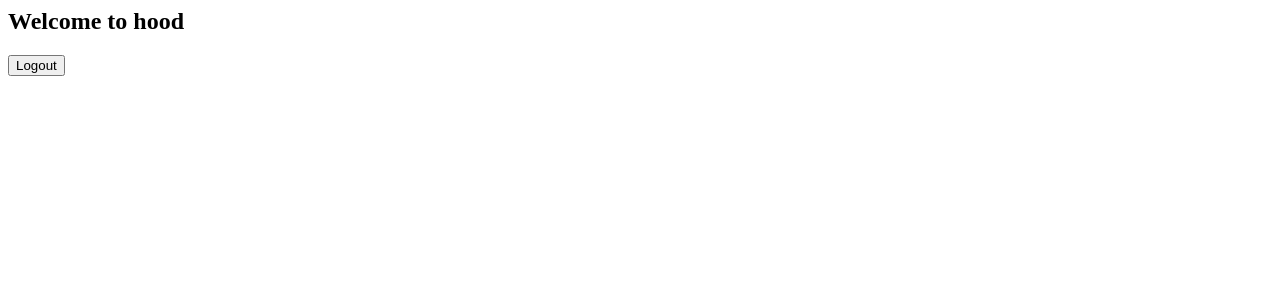
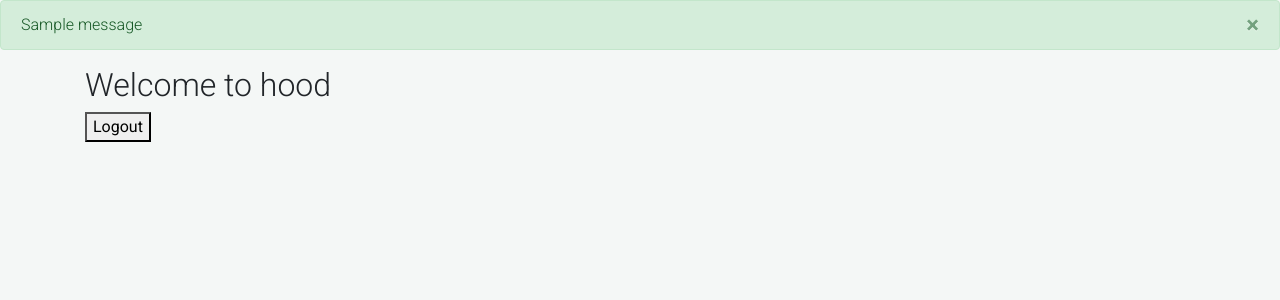
Before and after one commit to D-Kamunya/hood_watch, a Django app: page / in a window 1280 px wide. Shown: the top 300 px of the page. Run offline with Django 3.2, Linux system fonts and the light colour scheme; tables that the repository leaves empty hold one stand-in row (values such as "Sample post"); one stand-in notice (Sample message) is shown; some libraries are stand-ins or nearby versions.

Commit message:
Create hood base html template

```diff
--- /dev/null
+++ b/hood/templates/base.html
@@ -0,0 +1,68 @@
+{%load static%}
+<!DOCTYPE html>
+<html lang="en">
+
+<head>
+
+  <meta charset="utf-8" />
+  <meta http-equiv="X-UA-Compatible" content="IE=edge,chrome=1" />
+  {% if title %}
+  <title>Hood Watch - {{title}}</title>
+  {% else %}
+    <title> Hood Watch </title>
+  {% endif %}
+  {%block title%}
+  {%endblock%}
+
+  <link rel="icon" href="https://assets.awwwards.com/assets/images/favicon.svg" type="image/svg+xml" />
+
+  <meta content='width=device-width, initial-scale=1.0, maximum-scale=1.0, user-scalable=0, shrink-to-fit=no' name='viewport' />
+  <!-- Font Awesome -->
+  <link rel="stylesheet" href="https://use.fontawesome.com/releases/v5.8.2/css/all.css">
+  <!-- Google Fonts -->
+  <link rel="stylesheet" href="https://fonts.googleapis.com/css?family=Roboto:300,400,500,700&display=swap">
+  <link rel="stylesheet" type="text/css" href="https://fonts.googleapis.com/css?family=Tangerine">
+  <link href="https://fonts.googleapis.com/css2?family=Spectral:wght@300&display=swap" rel="stylesheet">
+  <link href="https://fonts.googleapis.com/css2?family=Sintony&display=swap" rel="stylesheet">
+  <!-- Bootstrap core CSS -->
+  <link href="https://cdnjs.cloudflare.com/ajax/libs/twitter-bootstrap/4.5.0/css/bootstrap.min.css" rel="stylesheet">
+  <!-- Material Design Bootstrap -->
+  <link href="https://cdnjs.cloudflare.com/ajax/libs/mdbootstrap/4.19.1/css/mdb.min.css" rel="stylesheet">
+  <!-- Specific Page CSS goes HERE  -->
+  {% block styles%}
+  <link rel="stylesheet" href="{% static 'css/base.css' %}">
+  {% endblock styles%}
+
+</head>
+
+<body class="body">
+  <div class="hood-watch content">
+    {% if messages %}
+        {% for message in messages %}
+        <div class="alert alert-{{ message.tags }} alert-dismissible" role="alert">
+          <button type="button" class="close" data-dismiss="alert" aria-label="Close">
+              <span aria-hidden="true">&times;</span>
+          </button>
+          {{ message }}
+        </div>
+        {% endfor %}
+    {% endif %}
+  {% block content %}{% endblock content %}
+  </div>
+
+  <!-- JQuery -->
+  <script type="text/javascript" src="https://cdnjs.cloudflare.com/ajax/libs/jquery/3.5.1/jquery.min.js"></script>
+  <!-- Bootstrap tooltips -->
+  <script type="text/javascript" src="https://cdnjs.cloudflare.com/ajax/libs/popper.js/1.14.4/umd/popper.min.js"></script>
+  <!-- Bootstrap core JavaScript -->
+  <script type="text/javascript" src="https://cdnjs.cloudflare.com/ajax/libs/twitter-bootstrap/4.5.0/js/bootstrap.min.js"></script>
+  <!-- MDB core JavaScript -->
+  <script type="text/javascript" src="https://cdnjs.cloudflare.com/ajax/libs/mdbootstrap/4.19.1/js/mdb.min.js"></script>
+  <!-- Specific Page JS goes HERE  -->
+
+  {% block scripts %}
+
+  {% endblock scripts %}
+
+</body>
+</html>
--- a/hood/templates/home.html
+++ b/hood/templates/home.html
@@ -1,2 +1,8 @@
-<h2>Welcome to hood</h2>
-<a href="{% url 'user_logout'%}"> <button>Logout</button></a>
+{%extends 'base.html'%}
+{%block content%}
+<div class="container">
+  <h2>Welcome to hood</h2>
+  <a href="{% url 'user_logout'%}"> <button>Logout</button></a>
+</div>
+
+{%endblock%}
--- /dev/null
+++ b/static/css/base.css
@@ -0,0 +1,3 @@
+body{
+  background-color: #f4f7f6;
+}
```
